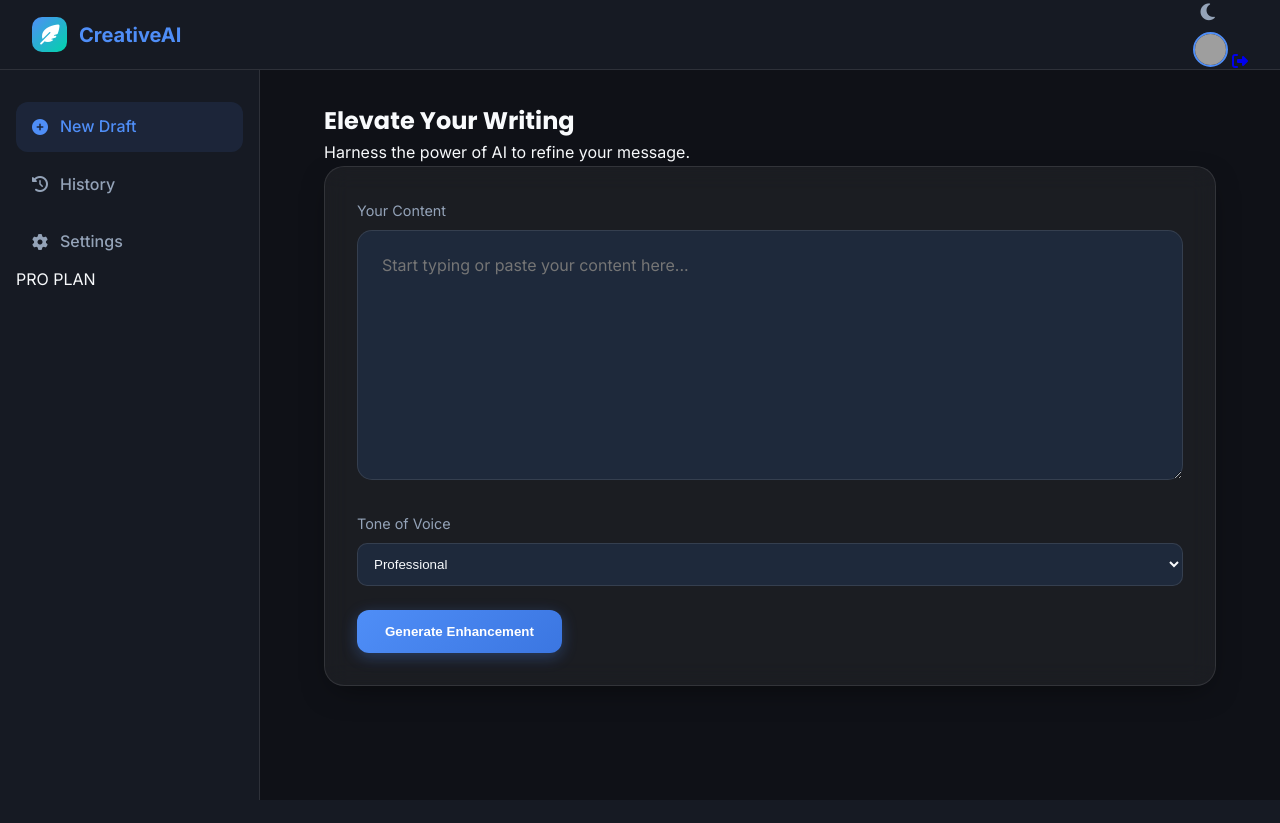
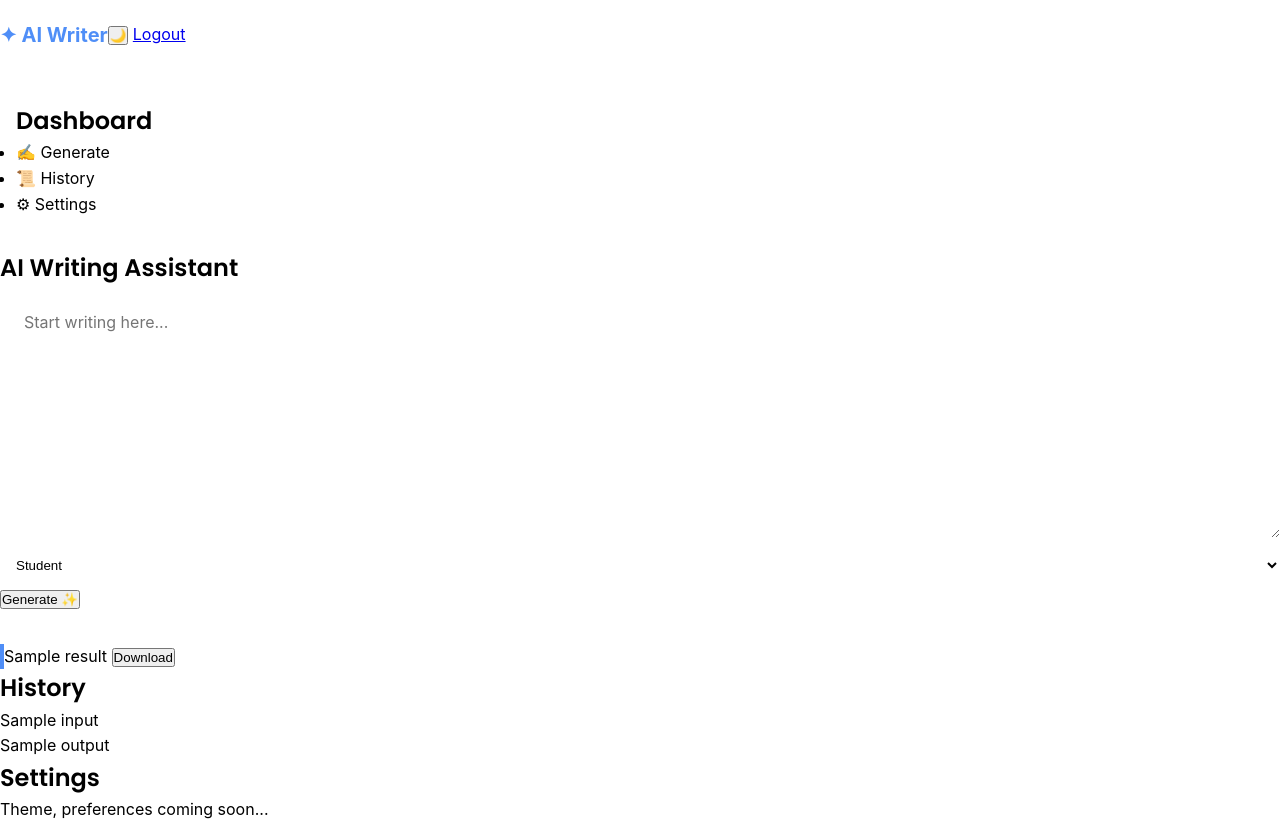
Before and after one commit to Krish28060606/MINI-PROJECT, a Flask app: template templates/index.html in a window 1280 px wide. Before the commit the page ends 800 px from the top, so only its background shows below. Run offline with Flask 3, Linux system fonts and the light colour scheme; the template is opened without the code that fills it: most values are stand-ins (such as "Sample title", 1, 10 or a date in 2020); some libraries are stand-ins or nearby versions; grey boxes are pictures that could not be loaded.

Commit message:
Update index.html

```diff
--- a/templates/index.html
+++ b/templates/index.html
@@ -1,141 +1,108 @@
 <!DOCTYPE html>
-<html lang="en" data-theme="dark">
+<html lang="en">
 <head>
     <meta charset="UTF-8">
     <meta name="viewport" content="width=device-width, initial-scale=1.0">
-    <title>AI-Enhanced Creative Writing Platform</title>
-    <link rel="preconnect" href="https://fonts.googleapis.com">
-    <link rel="preconnect" href="https://fonts.gstatic.com" crossorigin>
-    <link href="https://fonts.googleapis.com/css2?family=Inter:wght@300;400;500;600;700&family=Poppins:wght@400;600;700&display=swap" rel="stylesheet">
-    <link rel="stylesheet" href="https://cdnjs.cloudflare.com/ajax/libs/font-awesome/6.4.0/css/all.min.css">
-    <link rel="stylesheet" href="/static/style.css">
+    <title>AI Creative Writing</title>
+    <link rel="stylesheet" href="style.css">
+    <link href="https://fonts.googleapis.com/css2?family=Poppins:wght@300;400;600&display=swap" rel="stylesheet">
 </head>
-<body class="bg-main">
 
-    <!-- Navigation Bar -->
+<body>
+
+<!-- NAVBAR -->
 <nav class="navbar">
-        <div class="nav-container">
-            <div class="logo">
-                <div class="logo-icon"><i class="fas fa-feather-alt"></i></div>
-                <span>CreativeAI</span>
-            </div>
-            <div class="nav-actions">
-                <button id="theme-toggle" class="icon-btn" title="Toggle Theme">
-                    <i class="fas fa-moon" id="theme-icon"></i>
-                </button>
-                <div class="user-profile">
-                    <img src="https://ui-avatars.com/api/?name=User&background=4f8ef7&color=fff" alt="Profile" class="avatar">
-                    <a href="/logout" class="logout-link"><i class="fas fa-sign-out-alt"></i></a>
-                </div>
-            </div>
+    <div class="logo">✦ AI Writer</div>
+
+    <div class="nav-right">
+        <button id="themeToggle">🌙</button>
+        <a href="/logout" class="logout-btn">Logout</a>
     </div>
 </nav>
 
-    <div class="app-layout">
-        <!-- Sidebar -->
-        <aside class="sidebar">
-            <div class="sidebar-content">
-                <nav class="side-nav">
-                    <a href="#generate" class="side-link active"><i class="fas fa-plus-circle"></i> <span>New Draft</span></a>
-                    <a href="#history" class="side-link"><i class="fas fa-history"></i> <span>History</span></a>
-                    <a href="#settings" class="side-link"><i class="fas fa-cog"></i> <span>Settings</span></a>
-                </nav>
-                <div class="sidebar-footer">
-                    <div class="pro-badge">PRO PLAN</div>
-                </div>
-            </div>
-        </aside>
-
-        <!-- Main Content -->
-        <main class="main-content">
-            <!-- Writing Section -->
-            <section id="generate" class="content-section">
-                <div class="section-header">
-                    <h1>Elevate Your Writing</h1>
-                    <p>Harness the power of AI to refine your message.</p>
+<!-- SIDEBAR -->
+<div class="sidebar">
+    <h2>Dashboard</h2>
+    <ul>
+        <li onclick="showSection('generate')">✍ Generate</li>
+        <li onclick="showSection('history')">📜 History</li>
+        <li onclick="showSection('settings')">⚙ Settings</li>
+    </ul>
 </div>
 
-                <div class="writing-container">
-                    <form id="writing-form" action="/generate" method="POST" class="glass-card">
-                        <div class="input-group">
-                            <label for="text-input">Your Content</label>
-                            <textarea id="text-input" name="text_input" placeholder="Start typing or paste your content here..." required></textarea>
-                        </div>
+<!-- MAIN CONTENT -->
+<div class="main">
 
-                        <div class="controls-row">
-                            <div class="input-group select-group">
-                                <label for="tone">Tone of Voice</label>
-                                <select id="tone" name="tone">
-                                    <option value="professional">Professional</option>
-                                    <option value="student">Student</option>
-                                    <option value="blogger">Blogger</option>
-                                    <option value="poet">Poet</option>
-                                    <option value="academic">Academic</option>
-                                    <option value="casual">Casual</option>
+    <!-- GENERATE SECTION -->
+    <section id="generate" class="section active">
+        <h1>AI Writing Assistant</h1>
+
+        <form method="POST" action="/generate">
+
+            <textarea name="input_text" placeholder="Start writing here..."></textarea>
+
+            <div class="controls">
+                <select name="tone">
+                    <option>Student</option>
+                    <option>Teacher</option>
+                    <option>Blogger</option>
+                    <option>Poet</option>
+                    <option>Professional</option>
                 </select>
-                            </div>
-                            <button type="submit" id="generate-btn" class="primary-btn">
-                                <span class="btn-text">Generate Enhancement</span>
-                                <div class="spinner" id="loader"></div>
+
+                <button type="submit" class="generate-btn">
+                    Generate ✨
                 </button>
             </div>
         </form>
-                </div>
 
-                <!-- AI Output Section -->
-                <div id="output-container" class="output-wrapper hidden">
-                    <div class="glass-card output-card">
-                        <div class="card-header">
-                            <span class="ai-badge"><i class="fas fa-magic"></i> AI Enhancement</span>
-                            <button id="download-btn" class="secondary-btn sm"><i class="fas fa-download"></i> Download</button>
-                        </div>
-                        <div class="output-content" id="ai-output">
-                            <!-- Response injected here -->
-                        </div>
-                    </div>
+        <!-- LOADER -->
+        <div class="loader" id="loader"></div>
+
+        <!-- OUTPUT -->
+        <div class="output-card">
+            {{ result }}
+            <button class="download-btn">Download</button>
         </div>
     </section>
 
-            <!-- History Section -->
-            <section id="history" class="content-section hidden">
-                <div class="section-header">
-                    <h2>Recent Creations</h2>
+    <!-- HISTORY -->
+    <section id="history" class="section">
+        <h1>History</h1>
+        <div class="history-container">
+            {% for item in history %}
+            <div class="history-card">
+                <p>{{ item.input }}</p>
+                <span>{{ item.output }}</span>
             </div>
-                <div class="history-grid" id="history-list">
-                    <!-- History cards will be generated here -->
+            {% endfor %}
         </div>
     </section>
-        </main>
+
+    <!-- SETTINGS -->
+    <section id="settings" class="section">
+        <h1>Settings</h1>
+        <p>Theme, preferences coming soon...</p>
+    </section>
+
 </div>
 
-    <script src="/static/script.js"></script>
 <script>
-        // Smooth transitions and simple routing for demo
-        document.querySelectorAll('.side-link').forEach(link => {
-            link.addEventListener('click', (e) => {
-                document.querySelectorAll('.side-link').forEach(l => l.classList.remove('active'));
-                link.classList.add('active');
+function showSection(id){
+    document.querySelectorAll('.section').forEach(sec => sec.classList.remove('active'));
+    document.getElementById(id).classList.add('active');
+}
 
-                const target = link.getAttribute('href').substring(1);
-                document.querySelectorAll('.content-section').forEach(sec => sec.classList.add('hidden'));
-                document.getElementById(target).classList.remove('hidden');
-            });
-        });
+const toggle = document.getElementById("themeToggle");
 
-        // Theme Toggle Implementation
-        const toggle = document.getElementById('theme-toggle');
-        const icon = document.getElementById('theme-icon');
-        const root = document.documentElement;
+toggle.onclick = () => {
+    document.body.classList.toggle("light");
+};
 
-        toggle.addEventListener('click', () => {
-            if (root.getAttribute('data-theme') === 'dark') {
-                root.setAttribute('data-theme', 'light');
-                icon.className = 'fas fa-sun';
-            } else {
-                root.setAttribute('data-theme', 'dark');
-                icon.className = 'fas fa-moon';
-            }
+document.querySelector("form").addEventListener("submit", () => {
+    document.getElementById("loader").style.display = "block";
 });
 </script>
+
 </body>
 </html>
```
Lines whose indentation alone changed are shown as unchanged.
